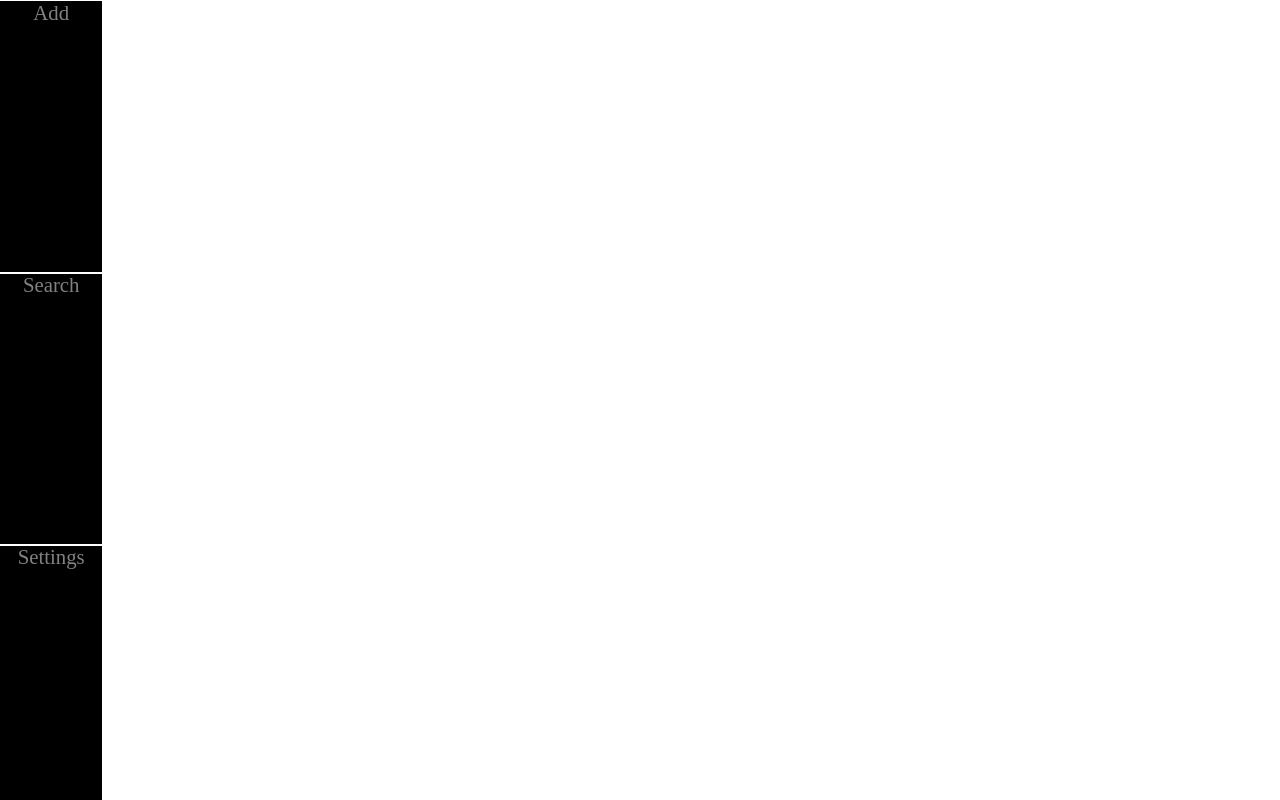
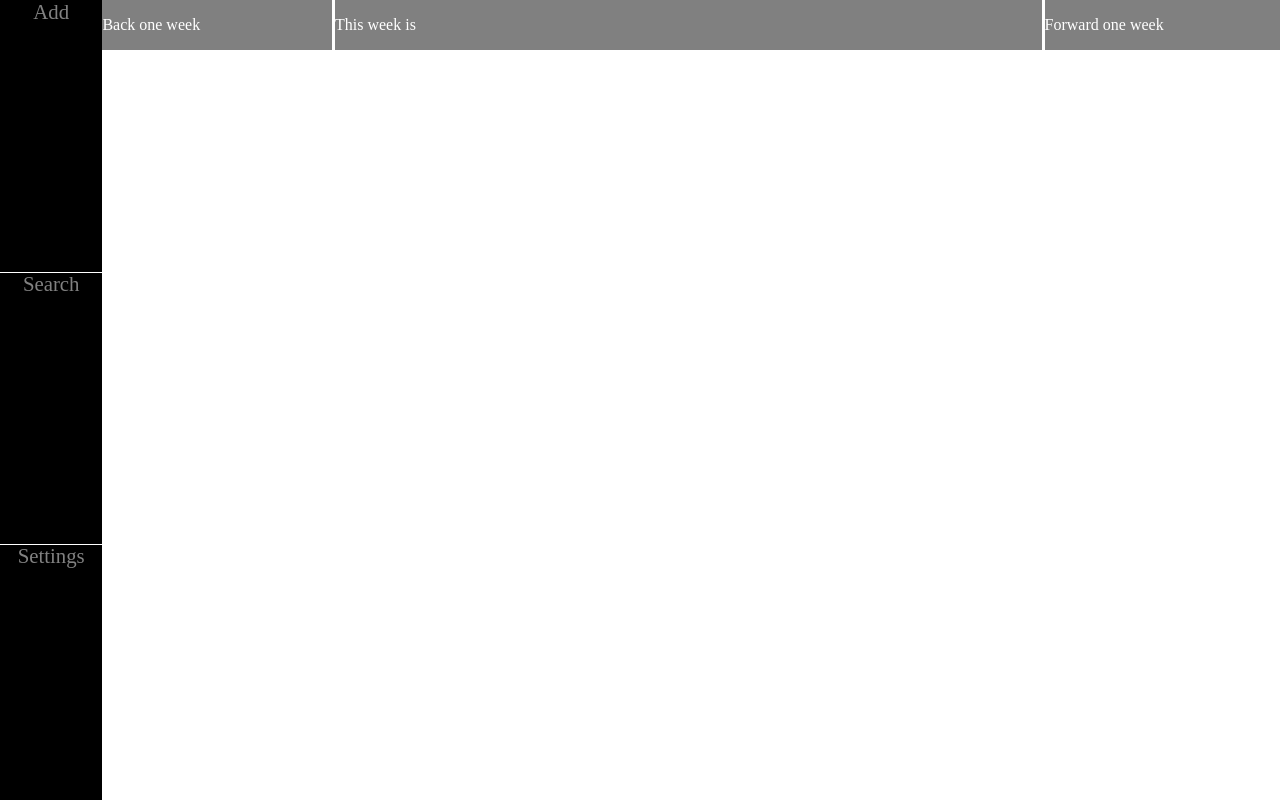
Before and after one commit to lrudolph333/calendarProject, a Python web app: template templates/calendar.html in a window 1280 px wide. Run offline with Jinja, Linux system fonts and the light colour scheme; the template is opened without the code that fills it, so the values that code supplies are empty.

Commit message:
Added TopBar to calendar

```diff
--- a/stylesheet/calendar.css
+++ b/stylesheet/calendar.css
@@ -9,6 +9,48 @@
   left: 0;
   background-color: black;
   overflow: hidden;
+}
+
+body {
+  margin: 0;
+}
+
+.topbar {
+  overflow: hidden;
+  margin: 0;
+  margin-left: 8%;
+  height: 15%;
+  background-color: gray;
+}
+
+.weekButton {
+
+  float: left;
+  color: white;
+  width: 19.5%;
+  border-right-style: solid;
+  border-right-color: white;
+  border-right-thickness: thin;
+
+}
+
+#rightButton {
+
+  float: left;
+  width: 19.8%;
+  border-right-style: none;
+
+}
+
+.currentWeek {
+
+  float: left;
+  width: 60%;
+  border-right-style: solid;
+  border-right-color: white;
+  border-right-thickness: thin;
+  color: white;
+
 }
 
 .sideItem {
@@ -33,7 +75,6 @@
   text-align: center;
   display: block;
   border-color: white;
-  border-top-style: solid;
   border-bottom-style: solid;
   border-width: thin;
   margin-top: 0px;
--- a/templates/calendar.html
+++ b/templates/calendar.html
@@ -5,6 +5,17 @@
     <link rel="stylesheet" type="text/css" href="stylesheet/calendar.css">
   </head>
   <body>
+    <div class="topbar">
+      <div class="weekButton">
+        <p>Back one week</p>
+      </div>
+      <div class="currentWeek">
+        <p>This week is</p>
+      </div>
+      <div class="weekButton" id="rightButton">
+        <p>Forward one week</p>
+      </div>
+    </div>
     <div class="sidebar">
       <div class="sideItem" onclick="add">
         <p class="selection">Add</p>
```
